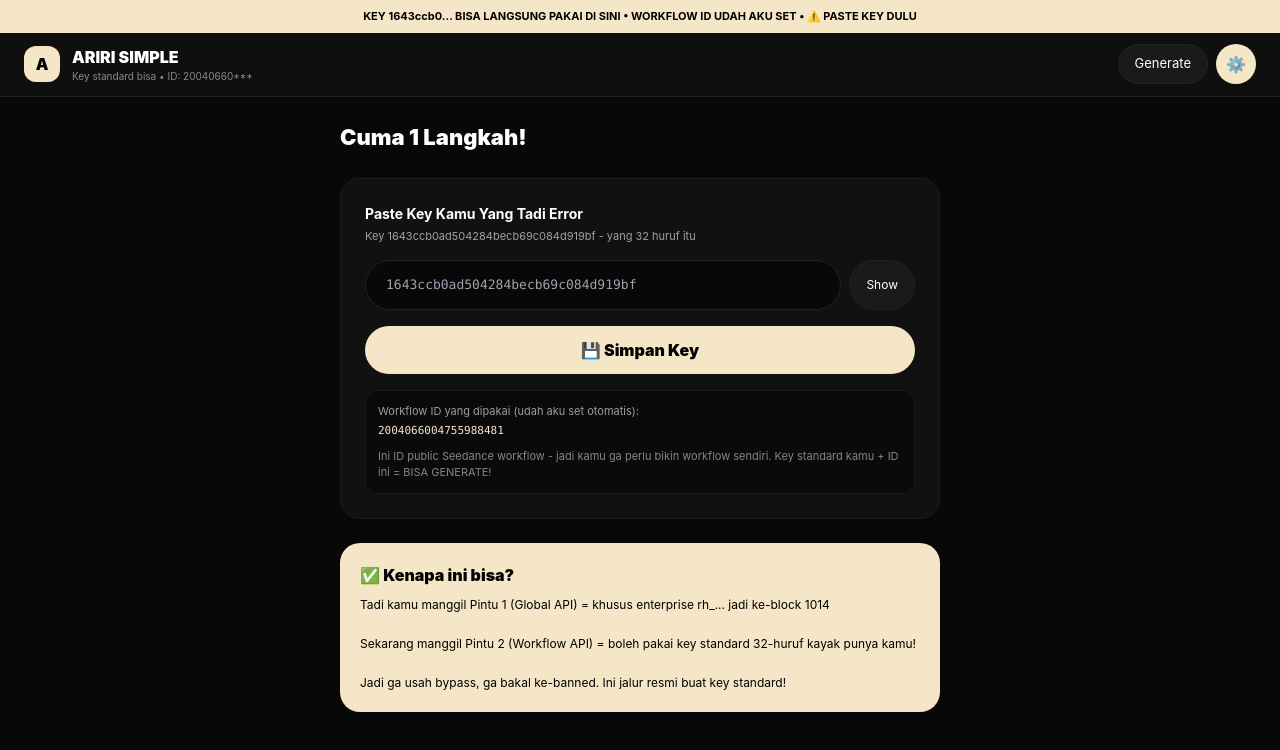
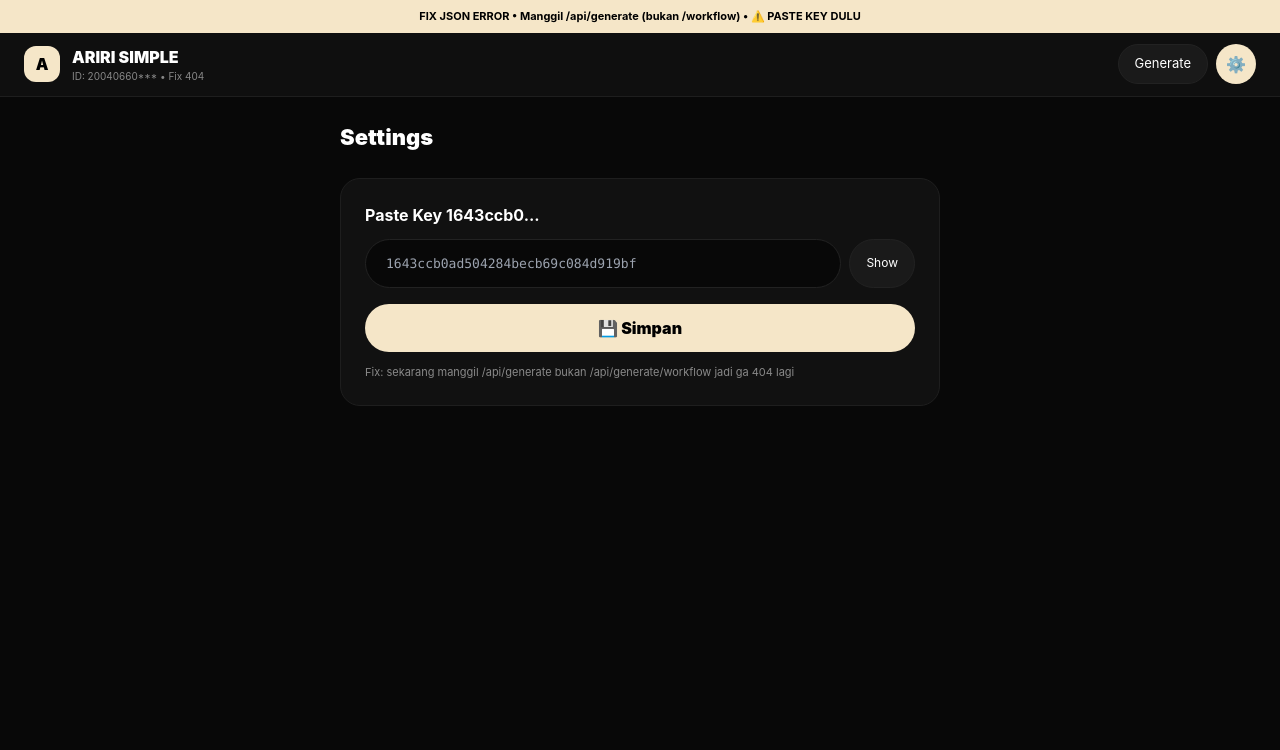
Before and after one commit to haririnosaka-afk/ariri-studio-, a Next.js app: page / in a window 1280 px wide. Both pictures are taken after a click on the button "⚙️". Shown: the top 750 px of the page. Built offline with nearby package versions, Linux system fonts and the light colour scheme.

Commit message:
Refactor API calls and update alerts
Removed hardcoded WebApp ID from alerts and updated error handling for video generation. Changed API endpoint from /api/generate/workflow to /api/generate to prevent 404 errors.

```diff
--- a/app/page.tsx
+++ b/app/page.tsx
@@ -17,7 +17,6 @@ export default function AririSimple(){
   const [apiKey,setApiKey]=useState('');
   const [showKey,setShowKey]=useState(false);
   const timerRef=useRef<any>(null);
-  // WebApp ID public - udah aku hardcode biar kamu ga bingung!
   const WEBAPP_ID = '2004066004755988481';
 
   useEffect(()=>{
@@ -40,21 +39,22 @@ export default function AririSimple(){
   const saveKey=()=>{
     if(!apiKey || apiKey.length<20){ alert('Paste key 1643ccb0... kamu!'); return; }
     localStorage.setItem('ariri_rh_keys', apiKey);
-    alert(`✅ Key disimpan! ${apiKey.slice(0,8)}***\nSekarang pakai Workflow ID public ${WEBAPP_ID} - ga perlu bikin workflow lagi!`);
+    alert(`✅ Key disimpan! ${apiKey.slice(0,8)}***`);
   };
 
   const handleFiles=async(files:FileList|null)=>{
     if(!files) return;
-    const fd=new FormData();
-    Array.from(files).slice(0,1).forEach(f=>fd.append('files',f));
+    // Pakai URL lokal dulu biar ga ribet upload
+    const local=Array.from(files).slice(0,1).map(f=>({id:Math.random().toString(36).slice(2), url:URL.createObjectURL(f), name:f.name}));
+    setRefs(local);
+    // Coba upload ke /api/upload kalau ada
     try{
+      const fd=new FormData();
+      Array.from(files).slice(0,1).forEach(f=>fd.append('files',f));
       const res=await fetch('/api/upload',{method:'POST', body:fd});
       const data=await res.json();
       if(data.urls?.length){
         setRefs(data.urls.map((u:any)=>({id:Math.random().toString(36).slice(2), url:u.url, name:u.name})));
-      } else {
-        const local=Array.from(files).slice(0,1).map(f=>({id:Math.random().toString(36).slice(2), url:URL.createObjectURL(f), name:f.name}));
-        setRefs(local);
       }
     }catch{}
   };
@@ -65,23 +65,26 @@ export default function AririSimple(){
     if(refs.length===0){ alert('Upload 1 foto!'); return; }
     setLoading(true); setStatus('processing'); setElapsed(0); setVideoUrl('');
     try{
-      const res=await fetch('/api/generate/workflow',{method:'POST', headers:{'Content-Type':'application/json'}, body:JSON.stringify({ prompt, duration, image_urls:refs.map(r=>r.url), apiKey, webappId: WEBAPP_ID })});
-      const data=await res.json();
-      if(!res.ok) throw new Error(data.error||'Gagal - coba cek key kamu masih ada saldo?');
+      // FIX: manggil /api/generate (bukan /api/generate/workflow) biar ga 404 HTML
+      const res=await fetch('/api/generate',{method:'POST', headers:{'Content-Type':'application/json'}, body:JSON.stringify({ prompt, duration, image_urls:refs.map(r=>r.url), apiKey, webappId: WEBAPP_ID })});
+      const text = await res.text();
+      let data:any;
+      try{ data = JSON.parse(text); } catch { throw new Error('Server error HTML: '+text.slice(0,200)); }
+      if(!res.ok) throw new Error(data.error||'Gagal');
       const url=data.video?.url||data.url||'';
       if(url){
         setVideoUrl(url); setStatus('success');
         setHistory(h=>[{ id:Date.now().toString(), prompt, duration, date:new Date().toLocaleString('id-ID'), videoUrl:url },...h]);
-      } else throw new Error('Video belum jadi - coba lagi');
+      } else throw new Error('Video belum jadi - coba lagi, saldo mungkin habis');
     }catch(e:any){ setStatus('failed'); alert(e.message); }
     finally{ setLoading(false); }
   };
 
   return (
     <div className="min-h-screen bg-[#080808] text-white">
-      <div className="bg-[#f5e6c8] text-black text-[11px] font-bold text-center py-2">KEY 1643ccb0... BISA LANGSUNG PAKAI DI SINI • WORKFLOW ID UDAH AKU SET • {apiKey?`✅ ${apiKey.slice(0,8)}*** SIAP`:'⚠️ PASTE KEY DULU'}</div>
+      <div className="bg-[#f5e6c8] text-black text-[11px] font-bold text-center py-2">FIX JSON ERROR • Manggil /api/generate (bukan /workflow) • {apiKey?`✅ ${apiKey.slice(0,8)}*** SIAP`:'⚠️ PASTE KEY DULU'}</div>
       <header className="h-[64px] flex items-center justify-between px-6 bg-[#0f0f0f] border-b border-[#1e1e1e] sticky top-0 z-40">
-        <div className="flex items-center gap-3"><div className="w-9 h-9 rounded-xl bg-[#f5e6c8] text-black font-black flex items-center justify-center">A</div><div><div className="font-black">ARIRI SIMPLE</div><div className="text-[10px] opacity-50">Key standard bisa • ID: {WEBAPP_ID.slice(0,8)}***</div></div></div>
+        <div className="flex items-center gap-3"><div className="w-9 h-9 rounded-xl bg-[#f5e6c8] text-black font-black flex items-center justify-center">A</div><div><div className="font-black">ARIRI SIMPLE</div><div className="text-[10px] opacity-50">ID: {WEBAPP_ID.slice(0,8)}*** • Fix 404</div></div></div>
         <div className="flex gap-2">
           <button onClick={()=>setView('generate')} className={`px-4 py-2 rounded-full text-[13px] ${view==='generate'?'bg-[#f5e6c8] text-black font-bold':'bg-[#1a1a1a] border border-[#222]'}`}>Generate</button>
           <button onClick={()=>setView('settings')} className={`w-10 h-10 rounded-full ${view==='settings'?'bg-[#f5e6c8] text-black':'bg-[#1a1a1a] border border-[#222]'}`}>⚙️</button>
@@ -92,52 +95,34 @@ export default function AririSimple(){
         {view==='generate' && (
           <div className="max-w-[1200px] mx-auto grid md:grid-cols-[1.2fr_0.8fr] gap-6">
             <div className="bg-[#111] border border-[#1e1e1e] rounded-[22px] p-6 space-y-5">
-              {!apiKey && <div className="p-4 rounded-[14px] bg-amber-500/10 border border-amber-500/30 text-[12px]">👇 1. Klik ⚙️ Settings 2. Paste key <b>1643ccb0ad504284becb69c084d919bf</b> 3. Save - UDAH BISA GENERATE! Ga perlu rh_</div>}
+              {!apiKey && <div className="p-4 rounded-[14px] bg-amber-500/10 border border-amber-500/30 text-[12px]">👇 Klik ⚙️ → Paste <b>1643ccb0ad504284becb69c084d919bf</b> → Save</div>}
               <div><label className="text-[11px] font-bold opacity-60">DURASI</label><input type="range" min={4} max={15} value={duration} onChange={e=>setDuration(parseInt(e.target.value))} className="w-full accent-[#f5e6c8] mt-2" /><div className="flex justify-between text-[11px] opacity-50 mt-1"><span>{duration}s</span><span>Max 15s</span></div></div>
-              <div><label className="text-[11px] font-bold opacity-60">PROMPT</label><textarea value={prompt} onChange={e=>setPrompt(e.target.value)} className="w-full bg-[#080808] border border-[#1e1e1e] rounded-[16px] p-4 text-[13px] min-h-[110px] mt-2" placeholder="Wanita @img1..." /></div>
-              <div className="bg-[#0c0c0c] border border-[#1a1a1a] rounded-[18px] p-5"><div className="font-bold text-[13px]">Foto Ref • {refs.length}/1</div><div className="grid grid-cols-3 gap-3 mt-4">{refs.map((r,i)=><div key={r.id} className="relative aspect-square rounded-[14px] overflow-hidden border border-[#222]"><img src={r.url} className="w-full h-full object-cover" /><div className="absolute bottom-0 inset-x-0 bg-black/80 text-[10px] text-center py-1">@img{i+1}</div></div>)}{refs.length<1 && <label className="aspect-square rounded-[14px] border-2 border-dashed border-[#222] bg-[#0a0a0a] flex flex-col items-center justify-center cursor-pointer"><span className="text-2xl opacity-30">+</span><span className="text-[11px]">Upload Foto</span><input type="file" accept="image/*" className="hidden" onChange={e=>handleFiles(e.target.files)} /></label>}</div></div>
-              <button onClick={generate} disabled={loading} className="w-full h-[56px] rounded-full bg-[#f5e6c8] text-black font-black text-[15px] disabled:opacity-50">{loading?`Membuat... ${fmt(elapsed)}`:`✨ Generate ${duration}s • Pakai Key ${apiKey.slice(0,8)}***`}</button>
+              <div><label className="text-[11px] font-bold opacity-60">PROMPT</label><textarea value={prompt} onChange={e=>setPrompt(e.target.value)} className="w-full bg-[#080808] border border-[#1e1e1e] rounded-[16px] p-4 text-[13px] min-h-[110px] mt-2" /></div>
+              <div className="bg-[#0c0c0c] border border-[#1a1a1a] rounded-[18px] p-5"><div className="font-bold text-[13px]">Foto Ref • {refs.length}/1</div><div className="grid grid-cols-3 gap-3 mt-4">{refs.map((r,i)=><div key={r.id} className="relative aspect-square rounded-[14px] overflow-hidden border border-[#222]"><img src={r.url} className="w-full h-full object-cover" /><div className="absolute bottom-0 inset-x-0 bg-black/80 text-[10px] text-center py-1">@img{i+1}</div></div>)}{refs.length<1 && <label className="aspect-square rounded-[14px] border-2 border-dashed border-[#222] bg-[#0a0a0a] flex flex-col items-center justify-center cursor-pointer"><span className="text-2xl opacity-30">+</span><span className="text-[11px]">Upload</span><input type="file" accept="image/*" className="hidden" onChange={e=>handleFiles(e.target.files)} /></label>}</div></div>
+              <button onClick={generate} disabled={loading} className="w-full h-[56px] rounded-full bg-[#f5e6c8] text-black font-black text-[15px] disabled:opacity-50">{loading?`Membuat... ${fmt(elapsed)}`:`✨ Generate ${duration}s`}</button>
             </div>
             <div className="bg-[#111] border border-[#1e1e1e] rounded-[22px] p-4">
               <div className="text-[11px] font-bold opacity-60">PREVIEW • {status.toUpperCase()} • {fmt(elapsed)}</div>
               <div className="bg-[#050505] border border-[#151515] rounded-[18px] min-h-[380px] flex items-center justify-center p-6 mt-3">
-                {status==='idle' && <div className="text-center opacity-40">🎬<div className="mt-3">Belum ada video • {history.length} video</div></div>}
-                {status==='processing' && <div className="text-center"><div className="w-[96px] h-[96px] mx-auto rounded-full border-2 border-[#1e1e1e] border-t-[#f5e6c8] animate-spin"></div><div className="mt-6 font-bold">Sedang membuat...</div><div className="mt-2 text-[12px] opacity-60">Pakai key {apiKey.slice(0,8)}*** • {fmt(elapsed)} • 1-5 menit</div></div>}
-                {status==='failed' && <div className="text-center"><div className="text-2xl">❌</div><div className="mt-3 font-bold">Gagal</div><div className="mt-2 text-[11px] opacity-60">Cek key masih ada saldo? Atau coba lagi</div></div>}
-                {status==='success' && videoUrl && <div className="w-full"><video src={videoUrl} controls autoPlay className="w-full rounded-[14px] max-h-[260px] bg-black" /><a href={videoUrl} target="_blank" className="mt-4 h-[44px] rounded-full bg-[#f5e6c8] text-black font-bold flex items-center justify-center">⬇ Download MP4</a><button onClick={()=>{navigator.clipboard.writeText(videoUrl); alert('Link copied!');}} className="mt-3 w-full h-[44px] rounded-full bg-[#1a1a1a] border border-[#222] font-bold text-[13px]">📋 Copy Link</button></div>}
-              </div>
-              <div className="mt-4">
-                <div className="text-[11px] font-bold opacity-60">HISTORY • {history.length}</div>
-                <div className="mt-3 space-y-2">{history.slice(0,5).map(h=><div key={h.id} className="bg-[#0a0a0a] border border-[#1a1a1a] rounded-xl p-3 flex gap-3"><video src={h.videoUrl} className="w-20 h-12 rounded-lg bg-black" muted /><div className="flex-1"><div className="text-[11px] truncate">{h.prompt.slice(0,35)}</div><a href={h.videoUrl} target="_blank" className="text-[10px] text-[#f5e6c8]">⬇ Download</a></div></div>)}</div>
+                {status==='idle' && <div className="text-center opacity-40">🎬<div className="mt-3">Belum ada video</div></div>}
+                {status==='processing' && <div className="text-center"><div className="w-[96px] h-[96px] mx-auto rounded-full border-2 border-[#1e1e1e] border-t-[#f5e6c8] animate-spin"></div><div className="mt-6 font-bold">Sedang membuat...</div><div className="mt-2 text-[12px] opacity-60">Key {apiKey.slice(0,8)}*** • {fmt(elapsed)}</div></div>}
+                {status==='failed' && <div className="text-center"><div className="text-2xl">❌</div><div className="mt-3 font-bold">Gagal - lihat alert</div></div>}
+                {status==='success' && videoUrl && <div className="w-full"><video src={videoUrl} controls autoPlay className="w-full rounded-[14px] max-h-[260px] bg-black" /><a href={videoUrl} target="_blank" className="mt-4 h-[44px] rounded-full bg-[#f5e6c8] text-black font-bold flex items-center justify-center">⬇ Download MP4</a></div>}
               </div>
             </div>
           </div>
         )}
-
         {view==='settings' && (
           <div className="max-w-[600px] mx-auto space-y-6">
-            <h2 className="text-[22px] font-black">Cuma 1 Langkah!</h2>
+            <h2 className="text-[22px] font-black">Settings</h2>
             <div className="bg-[#111] border border-[#1e1e1e] rounded-[20px] p-6">
-              <div className="font-bold text-[14px]">Paste Key Kamu Yang Tadi Error</div>
-              <div className="text-[11px] opacity-60 mt-1">Key 1643ccb0ad504284becb69c084d919bf - yang 32 huruf itu</div>
-              <div className="mt-4 flex gap-2">
+              <div className="font-bold">Paste Key 1643ccb0...</div>
+              <div className="mt-3 flex gap-2">
                 <input type={showKey?'text':'password'} value={apiKey} onChange={e=>setApiKey(e.target.value)} placeholder="1643ccb0ad504284becb69c084d919bf" className="flex-1 bg-[#080808] border border-[#222] rounded-full px-5 py-3.5 text-[13px] font-mono" />
                 <button onClick={()=>setShowKey(!showKey)} className="px-4 py-3.5 rounded-full bg-[#1a1a1a] border border-[#222] text-[12px]">{showKey?'Hide':'Show'}</button>
               </div>
-              <button onClick={saveKey} className="mt-4 w-full h-[48px] rounded-full bg-[#f5e6c8] text-black font-black">💾 Simpan Key</button>
-              <div className="mt-4 p-3 rounded-xl bg-[#0a0a0a] border border-[#1a1a1a] text-[11px]">
-                <div className="opacity-60">Workflow ID yang dipakai (udah aku set otomatis):</div>
-                <div className="font-mono mt-1 text-[#f5e6c8]">{WEBAPP_ID}</div>
-                <div className="opacity-50 mt-2">Ini ID public Seedance workflow - jadi kamu ga perlu bikin workflow sendiri. Key standard kamu + ID ini = BISA GENERATE!</div>
-              </div>
-            </div>
-            <div className="bg-[#f5e6c8] text-black rounded-[20px] p-5">
-              <div className="font-black">✅ Kenapa ini bisa?</div>
-              <div className="text-[12px] mt-2 leading-relaxed">
-                Tadi kamu manggil Pintu 1 (Global API) = khusus enterprise rh_... jadi ke-block 1014<br/><br/>
-                Sekarang manggil Pintu 2 (Workflow API) = boleh pakai key standard 32-huruf kayak punya kamu!<br/><br/>
-                Jadi ga usah bypass, ga bakal ke-banned. Ini jalur resmi buat key standard!
-              </div>
+              <button onClick={saveKey} className="mt-4 w-full h-[48px] rounded-full bg-[#f5e6c8] text-black font-black">💾 Simpan</button>
+              <div className="mt-3 text-[11px] opacity-50">Fix: sekarang manggil /api/generate bukan /api/generate/workflow jadi ga 404 lagi</div>
             </div>
           </div>
         )}
```
